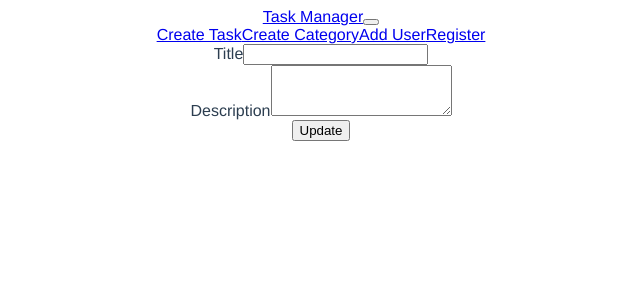
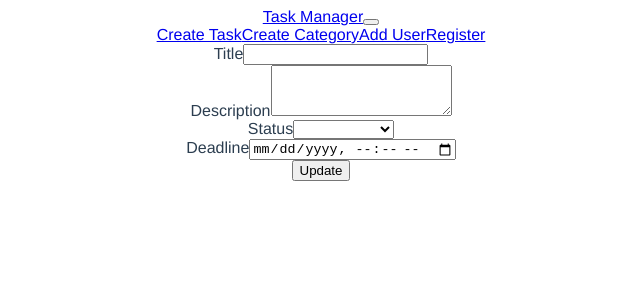
Before and after one commit to gunlinux/todo_demo_frontend, a Vue app: page /edit-task/1 in a window 1280 px wide. Shown: the top 300 px of the page, without its empty margins (319-959 px from the left). Built offline with nearby package versions, Linux system fonts and the light colour scheme; no server answers.

Commit message:
fix datetime format in EditTask

```diff
--- a/src/components/EditTask.vue
+++ b/src/components/EditTask.vue
@@ -2,11 +2,24 @@
   <form @submit.prevent="updateTask">
     <div class="form-group">
       <label for="title">Title</label>
-      <input type="text" class="form-control" id="title" v-model="currentTask.title" required>
+      <input type="text" class="form-control" id="title" v-model="currentTask.title" maxlength="30" required>
     </div>
     <div class="form-group">
       <label for="description">Description</label>
-      <textarea class="form-control" id="description" rows="3" v-model="currentTask.description"></textarea>
+      <textarea class="form-control" id="description" rows="3" v-model="currentTask.description" maxlength="200"></textarea>
+    </div>
+    <div class="form-group">
+      <label for="status">Status</label>
+      <select class="form-control" id="status" v-model="currentTask.status" required>
+        <option value="">Select Status</option>
+        <option value="Pending">Pending</option>
+        <option value="In Progress">In Progress</option>
+        <option value="Completed">Completed</option>
+      </select>
+    </div>
+    <div class="form-group">
+      <label for="deadline">Deadline</label>
+      <input type="datetime-local" class="form-control" id="deadline" v-model="currentTask.dead_line">
     </div>
     <button type="submit" class="btn btn-primary">Update</button>
   </form>
@@ -32,7 +45,6 @@ export default {
       }
     };
 
-
     async function getTaskById(id) {
       try {
         const response = await axios.get(`/api/tasks/${id}`, config);
@@ -42,9 +54,29 @@ export default {
       }
     }
 
+    function formatDateTime(inputStr) {
+      let parts = inputStr.split("T");
+      let datePart = parts[0];
+      let timePart = parts[1].split(":");
+
+      // добавляем секунды вручную, поскольку они отсутствуют в исходной строке
+      let formattedTime = `${timePart[0]}:${timePart[1]}:00`;
+
+      return `${datePart} ${formattedTime}`;
+    }
+
     async function updateTask() {
       try {
-        await axios.patch(`/api/tasks/${route.params.id}`, currentTask, config);
+        await axios.patch(
+          `/api/tasks/${route.params.id}`,
+          {
+            title: currentTask.title,
+            description: currentTask.description,
+            status: currentTask.status,
+            dead_line: formatDateTime(currentTask.dead_line)
+          },
+          config
+        );
         alert('Task updated successfully!');
         router.push('/');
       } catch (error) {
```
